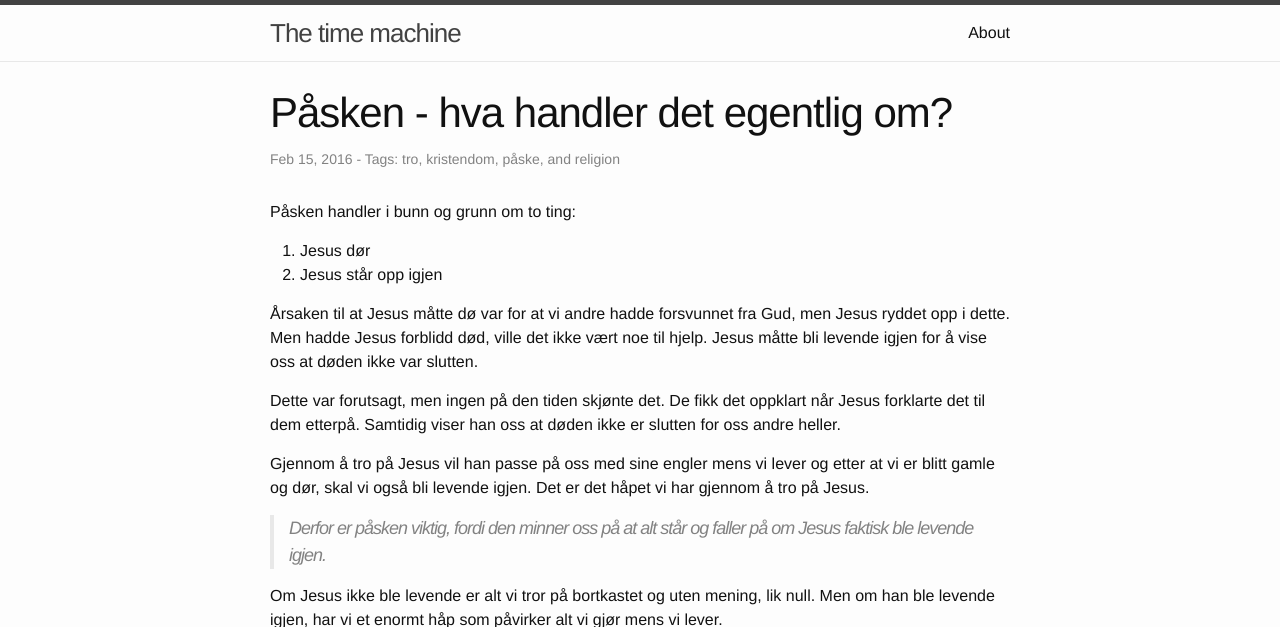
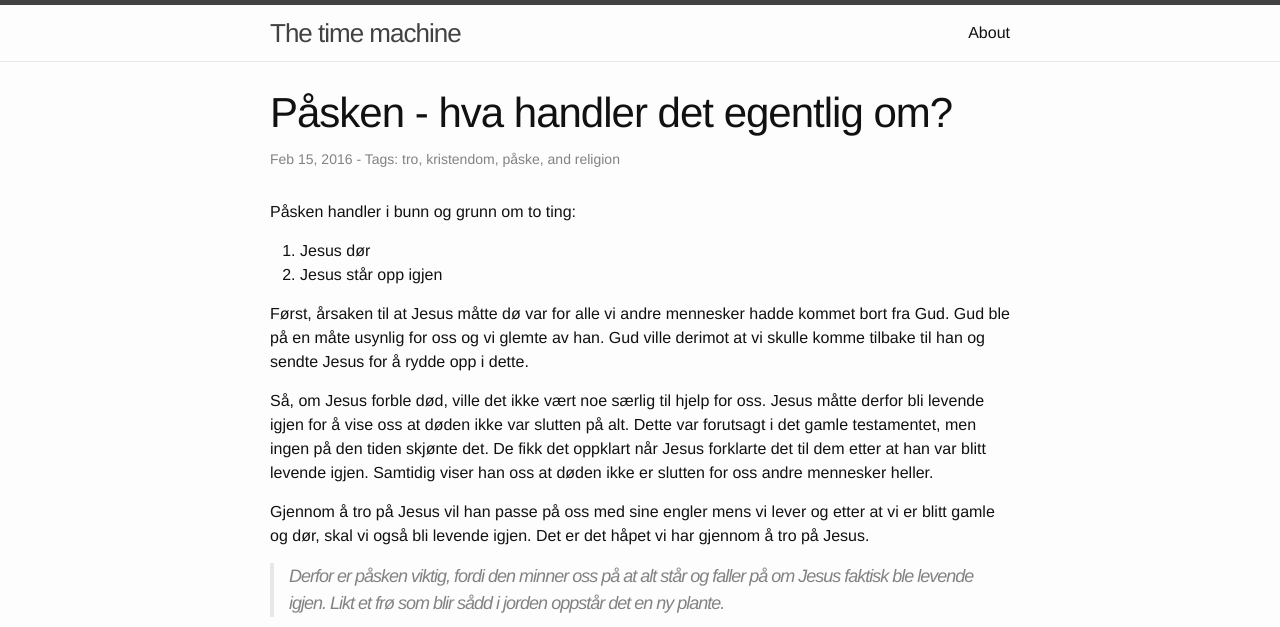
Before and after one commit to orjanv/orjanv.github.io, a Jekyll site: the page built from _posts/2016-03-19-pasken.md, in a window 1280 px wide, cut to the strip 0-627 px from the top of the page. Built offline with Jekyll 4.4.1, drawn with Linux system fonts in a browser that asks for light colours; some of the changed text lies outside the part shown.

Commit message:
ny blogginnlegg - påsken

```diff
--- a/_posts/2016-03-19-pasken.md
+++ b/_posts/2016-03-19-pasken.md
@@ -12,15 +12,15 @@ Påsken handler i bunn og grunn om to ting:
 1. Jesus dør
 2. Jesus står opp igjen
 
-Årsaken til at Jesus måtte dø var for at vi andre hadde forsvunnet fra Gud, men Jesus ryddet opp i dette. Men hadde Jesus forblidd død, ville det ikke vært noe til hjelp. Jesus måtte bli levende igjen for å vise oss at døden ikke var slutten.
+Først, årsaken til at Jesus måtte dø var for alle vi andre mennesker hadde kommet bort fra Gud. Gud ble på en måte usynlig for oss og vi glemte av han. Gud ville derimot at vi skulle komme tilbake til han og sendte Jesus for å rydde opp i dette.
 
-Dette var forutsagt, men ingen på den tiden skjønte det. De fikk det oppklart når Jesus forklarte det til dem etterpå. Samtidig viser han oss at døden ikke er slutten for oss andre heller.
+Så, om Jesus forble død, ville det ikke vært noe særlig til hjelp for oss. Jesus måtte derfor bli levende igjen for å vise oss at døden ikke var slutten på alt. Dette var forutsagt i det gamle testamentet, men ingen på den tiden skjønte det. De fikk det oppklart når Jesus forklarte det til dem etter at han var blitt levende igjen. Samtidig viser han oss at døden ikke er slutten for oss andre mennesker heller.
 
 Gjennom å tro på Jesus vil han passe på oss med sine engler mens vi lever og etter at vi er blitt gamle og dør, skal vi også bli levende igjen. Det er det håpet vi har gjennom å tro på Jesus.
 
-> Derfor er påsken viktig, fordi den minner oss på at alt står og faller på om Jesus faktisk ble levende igjen.
+> Derfor er påsken viktig, fordi den minner oss på at alt står og faller på om Jesus faktisk ble levende igjen. Likt et frø som blir sådd i jorden oppstår det en ny plante.
 
-Om Jesus ikke ble levende er alt vi tror på bortkastet og uten mening, lik null. Men om han ble levende igjen, har vi et enormt håp som  påvirker alt  vi gjør mens vi lever.
+Om Jesus ikke ble levende igjen er alt vi tror på bortkastet og uten mening, hele kristendommen er lik null. Men om han ble levende igjen, har vi et enormt håp som  påvirker alt  vi gjør mens vi lever.
 
 ![Den Første Påsken - NRK Super](https://gfx.nrk.no/kCe-0m8FbmWJq_S8S3pVTgbd5DG50Q4c4rgRqhSN67Ew)
 
```
